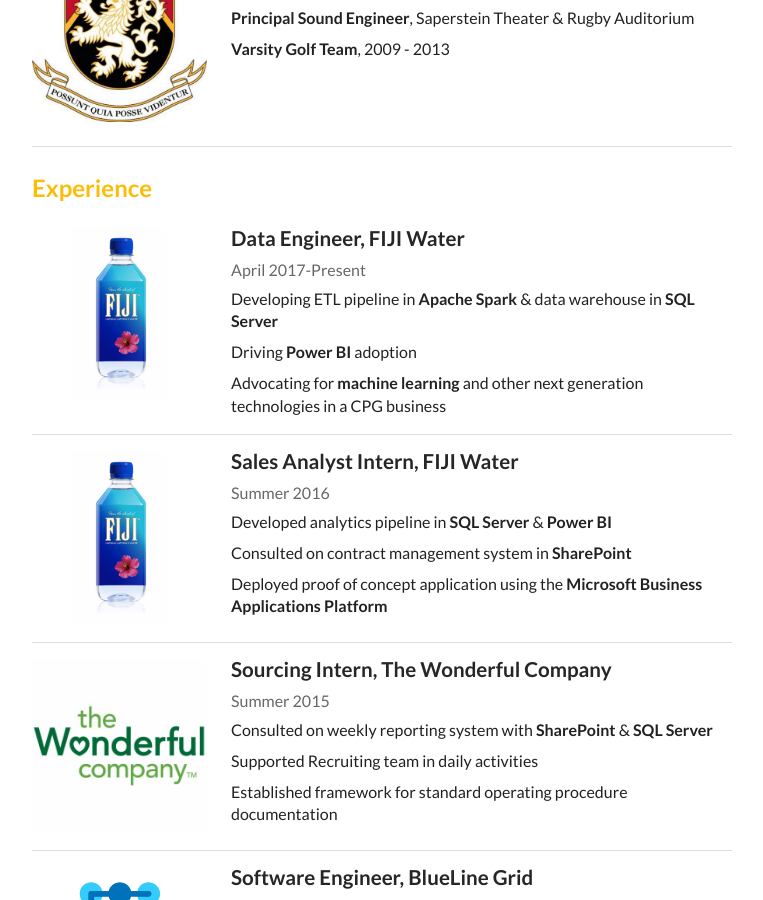
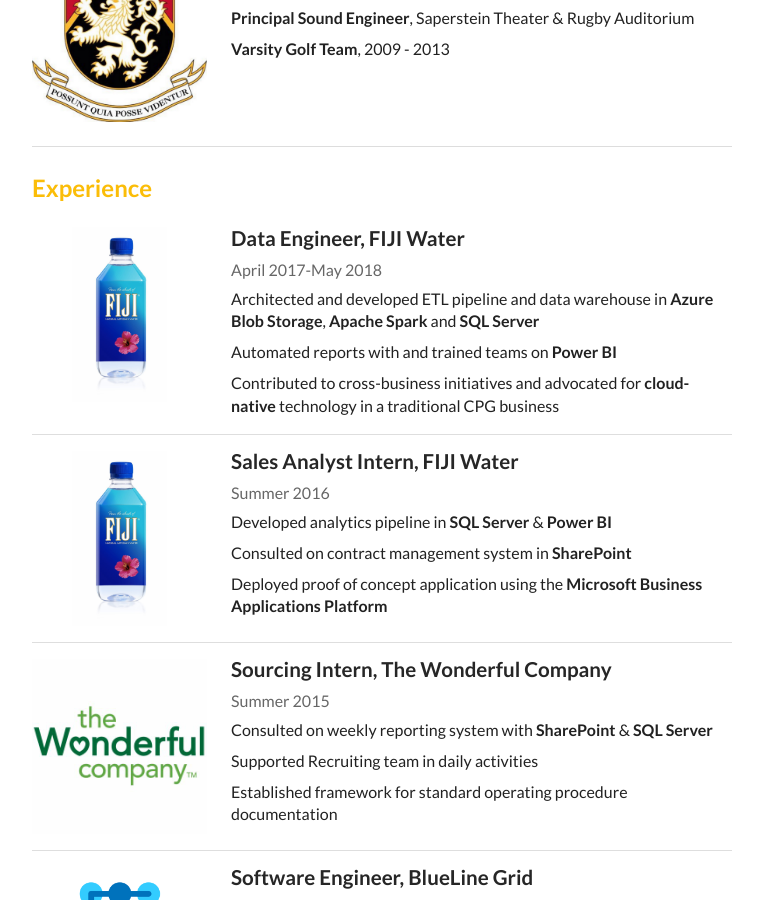
Before and after one commit to ahappypie/ahappypie.github.io, a Jekyll site: the page built from cv/index.html, in a window 1280 px wide and 900 px high, scrolled down 630 px. Shown: the whole window, without its empty margins (258-1021 px from the left). Built offline with Jekyll 4.4.1, drawn with Linux system fonts in a browser that asks for light colours; nearby versions of some CDN libraries.

```diff
--- a/_includes/experience.html
+++ b/_includes/experience.html
@@ -5,18 +5,19 @@
     </div>
     <div class="content">
       <div class="header">Data Engineer, FIJI Water</div>
-      <div class="meta">April 2017-Present</div>
+      <div class="meta">April 2017-May 2018</div>
       <div class="description">
         <p>
-          Developing ETL pipeline in <strong>Apache Spark</strong>
-          & data warehouse in <strong>SQL Server</strong>
+          Architected and developed ETL pipeline and data warehouse in
+          <strong>Azure Blob Storage</strong>, <strong>Apache Spark</strong>
+          and <strong>SQL Server</strong>
         </p>
         <p>
-          Driving <strong>Power BI</strong> adoption
+          Automated reports with and trained teams on <strong>Power BI</strong>
         </p>
         <p>
-          Advocating for <strong>machine learning</strong> and other next
-          generation technologies in a CPG business
+          Contributed to cross-business initiatives and advocated for
+          <strong>cloud-native</strong> technology in a traditional CPG business
         </p>
       </div>
     </div>
--- a/_includes/frameworks.html
+++ b/_includes/frameworks.html
@@ -30,5 +30,9 @@
       <img class="ui avatar image" src="/images/avatars/apachedrill.png">
       Drill
     </div>
+    <div class="item">
+      <img class="ui avatar image" src="/images/avatars/kubernetes.png">
+      Kubernetes
+    </div>
   </div>
 </div>
```
Also changed, not shown: index.html (+3 -7 lines), images/avatars/kubernetes.png (added), 1 other file.
